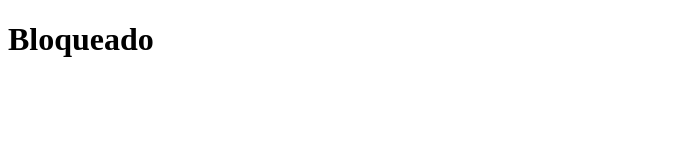
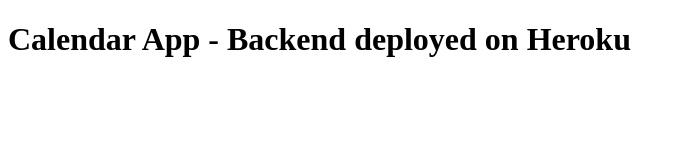
Before and after one commit to sokaluis/calendar-api, a website: page public/index.html in a window 1280 px wide. Shown: the whole page, without its empty margins (0-686 px from the left). Drawn offline with Linux system fonts and the light colour scheme.

Commit message:
modify public

```diff
--- a/public/index.html
+++ b/public/index.html
@@ -6,9 +6,9 @@
     <meta name="viewport" content="width=device-width, initial-scale=1.0" />
     <meta name="description" content="A simple and clean website template" />
     <link rel="stylesheet" href="./index.html" />
-    <title>Document</title>
+    <title>Calendar App</title>
   </head>
   <body>
-    <h1>Bloqueado</h1>
+    <h1>Calendar App - Backend deployed on Heroku</h1>
   </body>
 </html>
```
